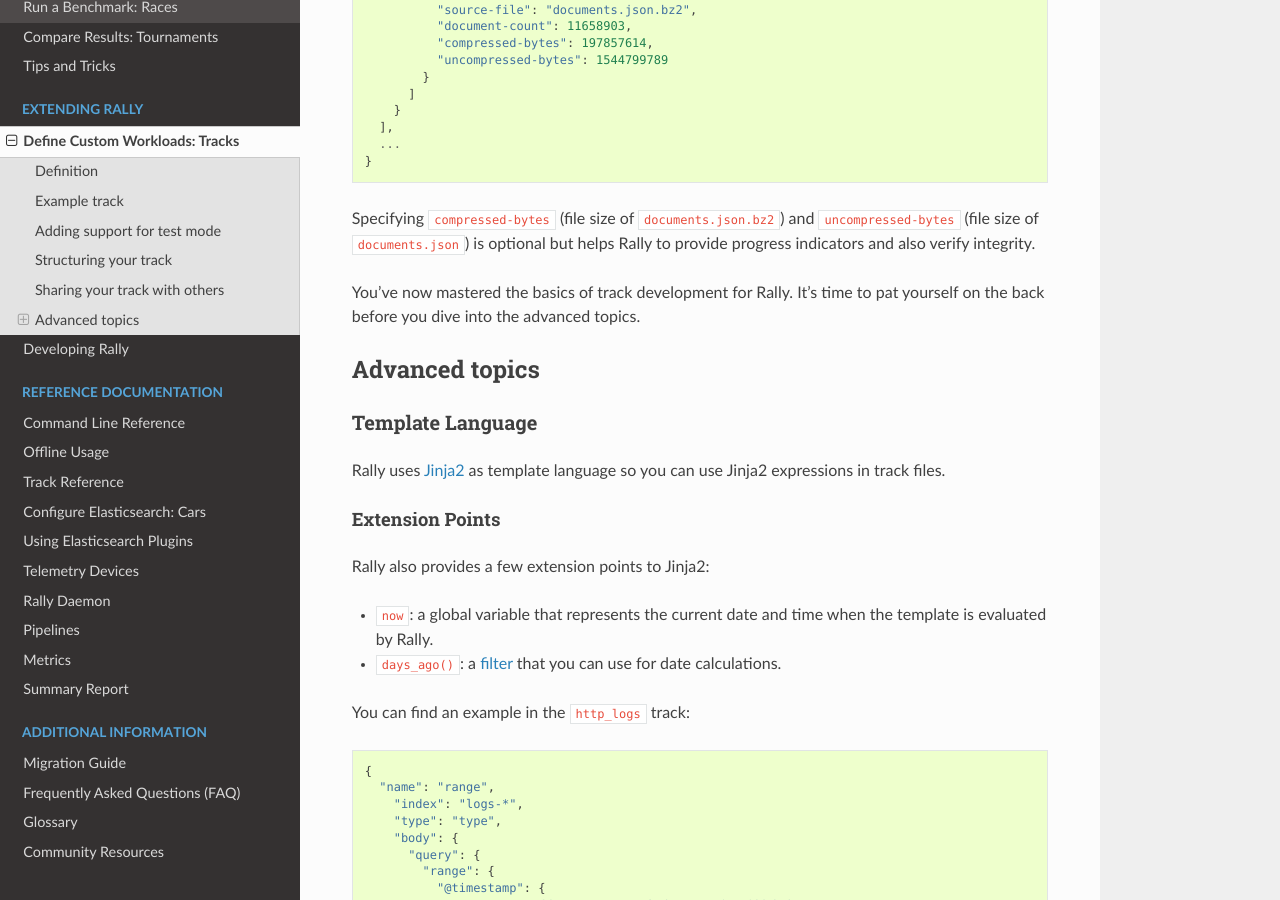
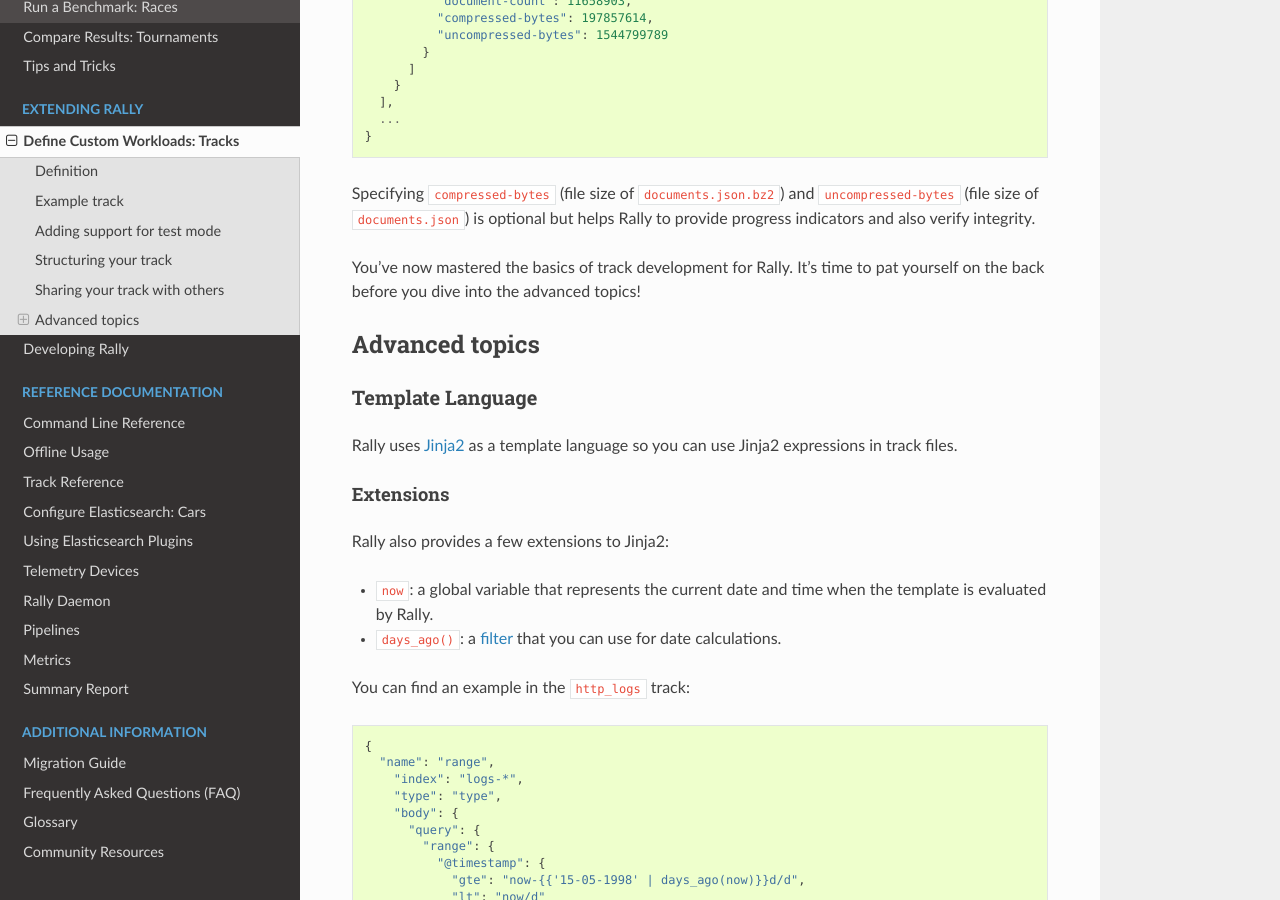
Before and after one commit to elastic/rally, a Sphinx documentation site: the page built from docs/adding_tracks.rst, in a window 1280 px wide and 900 px high, scrolled down 10602 px. Built offline with Sphinx 7.4.7 and the Read the Docs theme 2.0.0, drawn with Linux system fonts in a browser that asks for light colours; some of the changed text lies outside the part shown.

Commit message:
Review comments

```diff
--- a/docs/adding_tracks.rst
+++ b/docs/adding_tracks.rst
@@ -175,7 +175,7 @@
     }
 
 
-The numbers below the ``documents`` property are needed to verify integrity and provide progress reports. Determine the correct document count with ``wc -l documents.json`` and the size in bytes with ``stat -f "%z" documents.json``.
+The numbers under the ``documents`` property are needed to verify integrity and provide progress reports. Determine the correct document count with ``wc -l documents.json`` and the size in bytes with ``stat -f "%z" documents.json``.
 
 .. note::
 
@@ -481,7 +481,7 @@
 
     If you define multiple challenges, Rally runs the challenge where ``default`` is set to ``true``. If you want to run a different challenge, provide the command line option ``--challenge=YOUR_CHALLENGE_NAME``.
 
-You can even use `Jinja2 variables <http://jinja.pocoo.org/docs/2.9/templates/#assignments>`_ but you need to import the Rally helpers a bit differently then. You also need to declare all variables before the ``import`` statement::
+You can even use `Jinja2 variables <http://jinja.pocoo.org/docs/2.9/templates/#assignments>`_ but then you need to import the Rally helpers a bit differently. You also need to declare all variables before the ``import`` statement::
 
         {% set clients = 16 %}
         {% import "rally.helpers" as rally with context %}
@@ -527,7 +527,7 @@
 
 Specifying ``compressed-bytes`` (file size of ``documents.json.bz2``) and ``uncompressed-bytes`` (file size of ``documents.json``) is optional but helps Rally to provide progress indicators and also verify integrity.
 
-You've now mastered the basics of track development for Rally. It's time to pat yourself on the back before you dive into the advanced topics.
+You've now mastered the basics of track development for Rally. It's time to pat yourself on the back before you dive into the advanced topics!
 
 Advanced topics
 ---------------
@@ -535,13 +535,13 @@
 Template Language
 ^^^^^^^^^^^^^^^^^
 
-Rally uses `Jinja2 <http://jinja.pocoo.org/docs/dev/>`_ as template language so you can use Jinja2 expressions in track files.
+Rally uses `Jinja2 <http://jinja.pocoo.org/docs/dev/>`_ as a template language so you can use Jinja2 expressions in track files.
 
 
-Extension Points
-""""""""""""""""
+Extensions
+""""""""""
 
-Rally also provides a few extension points to Jinja2:
+Rally also provides a few extensions to Jinja2:
 
 * ``now``: a global variable that represents the current date and time when the template is evaluated by Rally.
 * ``days_ago()``: a `filter <http://jinja.pocoo.org/docs/dev/templates/#filters>`_ that you can use for date calculations.
```
Also changed, not shown: other parts of docs/adding_tracks.rst (+5 -5 lines).
